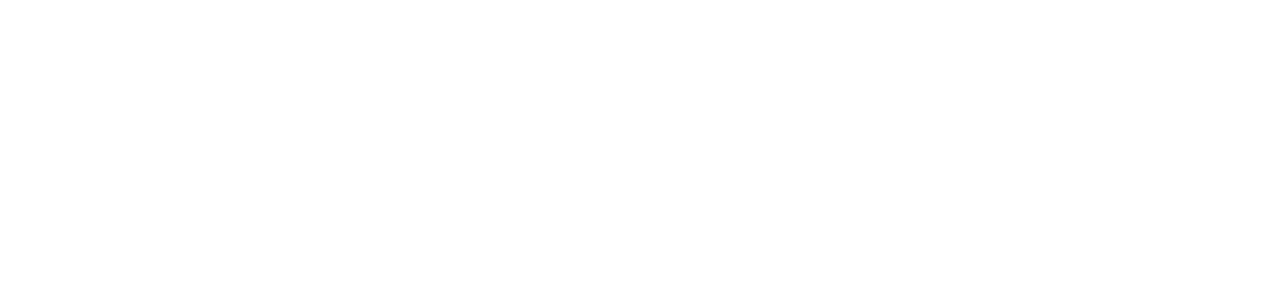
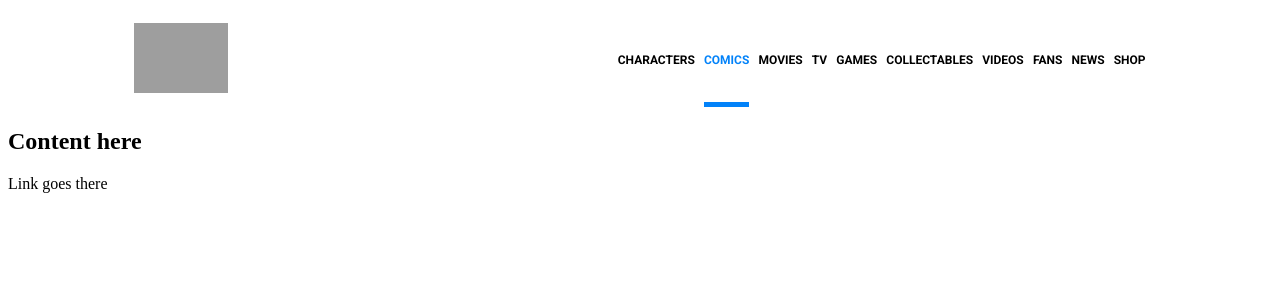
Before and after one commit to PaulDenis/vue-dc-comics, a Vue app: page / in a window 1280 px wide. Shown: the top 300 px of the page. Built offline with nearby package versions, Linux system fonts and the light colour scheme; grey boxes are pictures that could not be loaded.

Commit message:
Design header completo.

```diff
--- a/src/App.vue
+++ b/src/App.vue
@@ -1,28 +1,35 @@
 <template>
   <div id="app">
-    <!-- <img alt="Vue logo" src="./assets/logo.png">
-    <HelloWorld msg="Welcome to Your Vue.js App"/> -->
+    <header>
+      <Header/>
+    </header>
+
+    <main>
+      <Content/>
+    </main>
+
+    <footer>
+      <footerLinks/>
+    </footer>
   </div>
 </template>
 
 <script>
-// import HelloWorld from './components/HelloWorld.vue'
+  import Header from './components/Header'
+  import Content from './components/Content'
+  import FooterLinks from './components/FooterLinks'
 
-export default {
-  name: 'App',
-  components: {
+  export default {
+    name: 'App',
+    components: {
+      Header,
+      Content,
+      FooterLinks
 
   }
 }
 </script>
 
 <style lang="scss">
-// #app {
-//   font-family: Avenir, Helvetica, Arial, sans-serif;
-//   -webkit-font-smoothing: antialiased;
-//   -moz-osx-font-smoothing: grayscale;
-//   text-align: center;
-//   color: #2c3e50;
-//   margin-top: 60px;
-// }
+
 </style>
--- /dev/null
+++ b/src/components/Content.vue
@@ -0,0 +1,15 @@
+<template>
+    <div>
+        <h2>Content here</h2>
+    </div>
+</template>
+
+<script>
+export default {
+    name: 'Content'
+}
+</script>
+
+<style>
+
+</style>
--- /dev/null
+++ b/src/components/FooterLinks.vue
@@ -0,0 +1,15 @@
+<template>
+    <div>
+        Link goes there
+    </div>
+</template>
+
+<script>
+export default {
+    name: 'FooterLinks'
+}
+</script>
+
+<style>
+
+</style>
--- /dev/null
+++ b/src/components/Header.vue
@@ -0,0 +1,91 @@
+<template>
+    <div id="header">
+        <img src="../assets/img/dc-logo.png" alt="Dc Logo">
+        <ul class="inline_list">
+            <li>
+                <a href="#">Characters</a>
+            </li>
+            <li>
+                <a href="#" class="active">Comics</a>
+            </li>
+            <li>
+                <a href="#">Movies</a>
+            </li>
+            <li>
+                <a href="#">TV</a>
+            </li>
+            <li>
+                <a href="#">Games</a>
+            </li>
+            <li>
+                <a href="#">Collectables</a>
+            </li>
+            <li>
+                <a href="#">Videos</a>
+            </li>
+            <li>
+                <a href="#">Fans</a>
+            </li>
+            <li>
+                <a href="#">News</a>
+            </li>
+            <li>
+                <a href="#">Shop</a>
+            </li>
+        </ul>
+    </div>
+</template>
+
+<script>
+export default {
+    name: 'Header'
+}
+</script>
+
+<style lang="scss" scoped>
+    @import "../style/mixin.scss";
+    @import url('https://fonts.googleapis.com/css2?family=Roboto:wght@300;400;500;700&display=swap');
+    #header {
+        font-family: 'Roboto', sans-serif;
+        display: flex;
+        align-items: center;
+        @include wrapper_80;
+        height: 100px;
+        img {
+            height: 70px;
+            margin-right: 350px;
+        };
+    }
+    .inline_list {
+        display: flex;
+        justify-content: space-between;
+        align-items: center;
+        flex-grow: 1;
+        list-style: none;
+
+        li {
+            display: inline-block;
+            text-transform: uppercase;
+        };
+    }
+
+    a {
+        text-decoration: none;
+        font-size: 12px;
+        font-weight: 600;
+        color: black;
+
+        &:hover {
+            color: #0282f9;
+            border-bottom: 5px solid #0282f9;
+            padding-bottom: 35px;
+        };
+    }
+    .active {
+        color: #0282f9;
+        border-bottom: 5px solid #0282f9;
+        padding-bottom: 35px;
+    }
+
+
+</style>
--- /dev/null
+++ b/src/style/mixin.scss
@@ -0,0 +1,4 @@
+@mixin wrapper_80 {
+    width: 80%;
+    margin: auto;
+}
```
Also changed, not shown: src/assets/img/logo.png (renamed from src/assets/logo.png).
